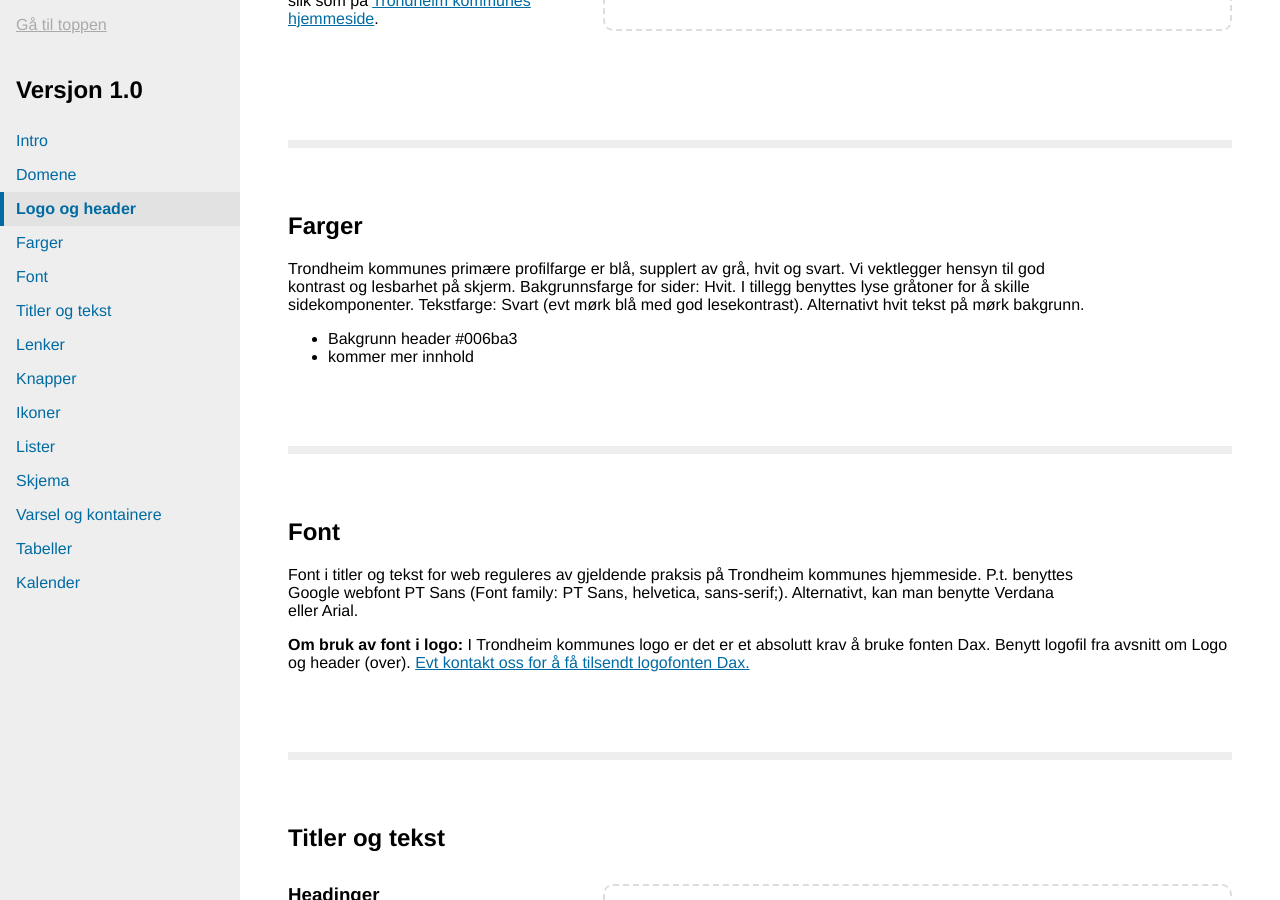
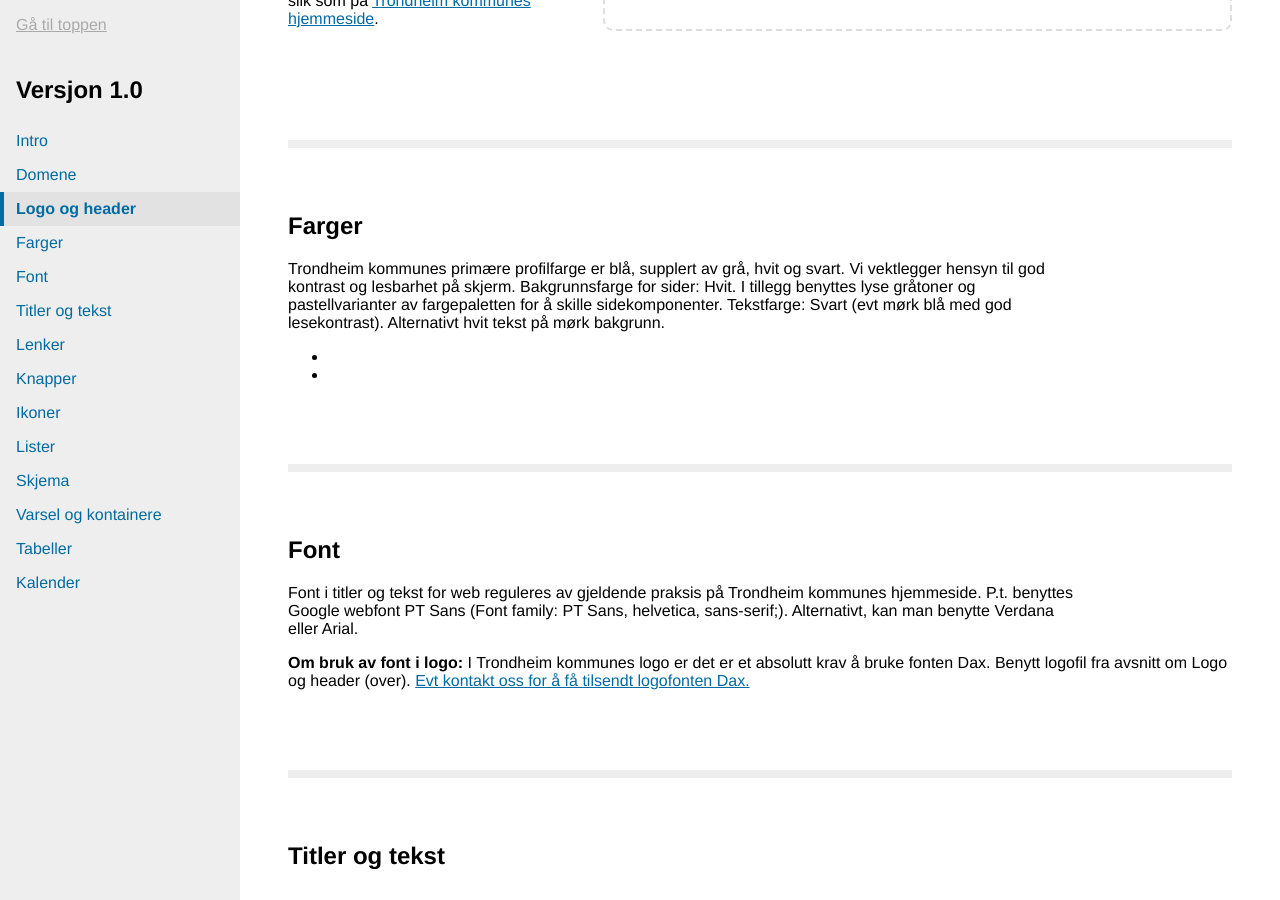
Before and after one commit to rskjonbe/styleguide, a Jekyll site: the page built from versjon/1.1/index.html, in a window 1280 px wide and 900 px high, scrolled down 1027 px. Built offline with Jekyll 4.4.1, drawn with Linux system fonts in a browser that asks for light colours.

Commit message:
tekstendring

```diff
--- a/versjon/1.1/farger.html
+++ b/versjon/1.1/farger.html
@@ -1,12 +1,12 @@
 <h2>Farger</h2>
 <section>
-<p class="chapter-lead">Trondheim kommunes primære profilfarge er blå, supplert av grå, hvit og svart. Vi vektlegger hensyn til god kontrast og lesbarhet på skjerm. Bakgrunnsfarge for sider: Hvit. I tillegg benyttes lyse gråtoner for å skille sidekomponenter.
+<p class="chapter-lead">Trondheim kommunes primære profilfarge er blå, supplert av grå, hvit og svart. Vi vektlegger hensyn til god kontrast og lesbarhet på skjerm. Bakgrunnsfarge for sider: Hvit. I tillegg benyttes lyse gråtoner og pastellvarianter av fargepaletten for å skille sidekomponenter.
 Tekstfarge: Svart (evt mørk blå med god lesekontrast). Alternativt hvit tekst på mørk bakgrunn.
 </p>
 
 <ul>
-	<li>Bakgrunn header #006ba3</li>
-	<li>kommer mer innhold</li>
+	<li></li>
+	<li></li>
 
 </ul>
 </section>
```
